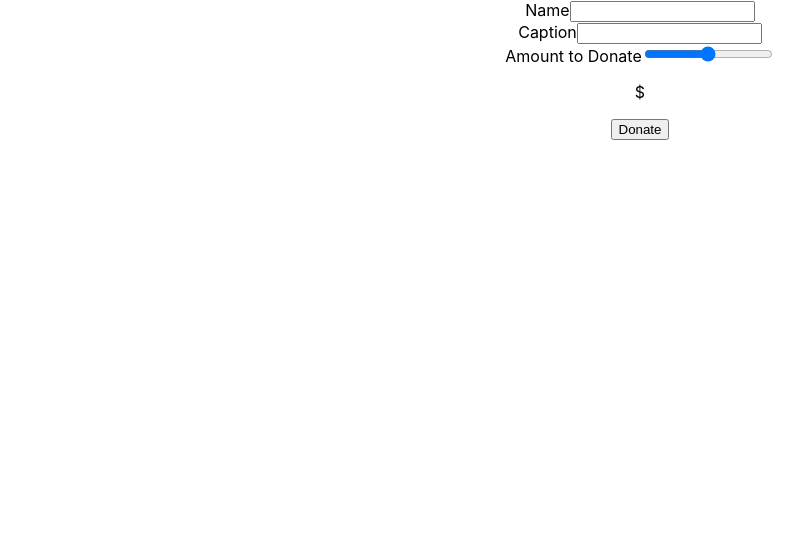
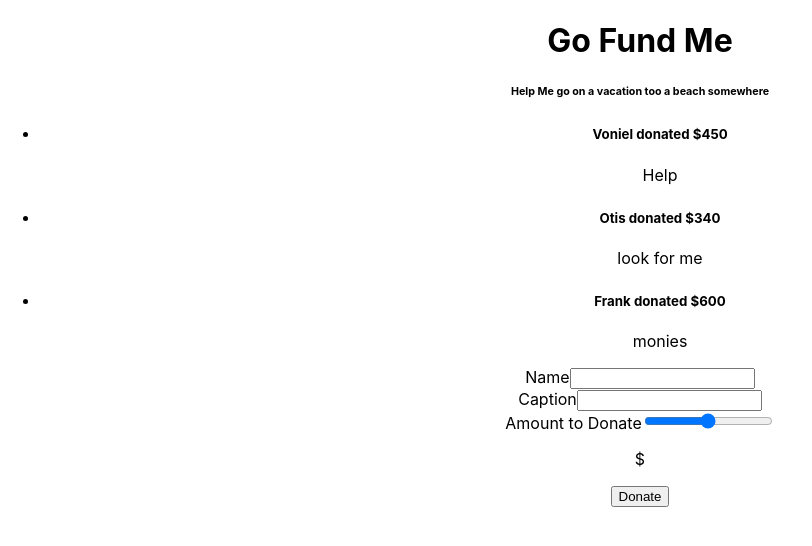
Before and after one commit to vonbarown/Pursuit-Core-Web-Props-Lab, a React (Create React App) app in the folder go-fund-me/: page / in a window 1280 px wide. Shown: the top 546 px of the page, without its empty margins (0-812 px from the left). Built offline with nearby package versions, Linux system fonts and the light colour scheme.

Commit message:
adding functionality to the form

```diff
--- a/go-fund-me/src/App.js
+++ b/go-fund-me/src/App.js
@@ -1,15 +1,63 @@
 import React from 'react';
 import './App.css';
 import Form from './components/donationForm'
+import Banner from './components/topBar'
+import Donors from './components/donators'
 
 class App extends React.Component {
 
+  constructor() {
+    super();
+    this.state = {
+      donors: [
+        { name: 'Voniel', amount: 450, blurb: 'Help' },
+        { name: 'Otis', amount: 340, blurb: 'look for me' },
+        { name: 'Frank', amount: 600, blurb: 'monies' }
+      ],
+      name: '',
+      amount: 0,
+      blurb: ''
 
+    }
+
+    this.handleChange = (event) => {
+      const value = event.target.value;
+      this.setState({
+        ...this.prevState,
+        [event.target.name]: value
+      })
+    }
+
+  }
+
+
+
+
+
+  //render the information to the screen
   render() {
+    let { donors } = this.state
+
+    console.log(this.state);
+
+    const listItems = donors.map(el => {
+      return (
+        <Donors
+          key={el.name}
+          name={el.name}
+          amount={el.amount}
+          blurb={el.blurb}
+
+        />
+      )
+    })
+
     return (
       <div className="App">
 
-        <Form />
+        <Banner />
+        <ul>{listItems}</ul>
+        <Form handleChange={this.handleChange} handleBlurb={this.handleBlurb} handleAmount={this.handleAmount} />
 
       </div>
     );
--- a/go-fund-me/src/components/donationForm.jsx
+++ b/go-fund-me/src/components/donationForm.jsx
@@ -1,32 +1,25 @@
 import React from 'react'
+
 
 const Form = (props) => {
 
     const handleSubmit = (event) => event.preventDefault();
-    // const handleInputChange = (event) => {
-    //     const id = event.target.id;
-    //     const value = event.target.value
-    //     props.handleInput(id, value)
-    // }
 
-    // const handleAddDonation = () => {
-    //     props.submitForm()
-    // }
 
     return (
         <form onSubmit={handleSubmit}>
             <div className="donation-name">
                 <div className='donatorName'>
                     <label htmlFor='name'>Name</label>
-                    <input type="text" id="name" value={props.name} />
+                    <input type="text" id="name" name='name' value={props.name} onChange={props.handleChange} />
                 </div>
                 <div className='captionDiv'>
-                    <label htmlFor='caption'>Caption</label>
-                    <input type="text" id="caption" value={props.caption} />
+                    <label htmlFor='blurb'>Caption</label>
+                    <input type="text" id="blurb" name='blurb' value={props.blurb} onChange={props.handleChange} />
                 </div>
                 <div className='submitDiv'>
                     <label htmlFor='amountInput'>Amount to Donate</label>
-                    <input type="range" name='monies' id="amount" min="5" max="1000" value={props.amount} />
+                    <input type="range" name='monies' id="amount" min="5" max="1000" value={props.amount} onChange={props.handleChange} />
                     <div className="submit-button">
                         <p className='amount'>$ {props.amount}</p>
                         <button type="button" className="donate button">Donate</button>
--- a/go-fund-me/src/components/donators.jsx
+++ b/go-fund-me/src/components/donators.jsx
@@ -1,14 +1,14 @@
 import React from 'react';
 
-const Donations = (props) => {
+const Donors = (props) => {
     return (
-        <li className='donation-list'>
+        <li className='donor-list'>
             <div className='donor'>
                 <h5 className='names'>{props.name} donated ${props.amount}</h5>
-                {props.blurb}
+                <p>{props.blurb}</p>
             </div>
         </li>
     )
 }
 
-export default Donations;
+export default Donors;
--- /dev/null
+++ b/go-fund-me/src/components/topBar.jsx
@@ -0,0 +1,19 @@
+import React from 'react'
+
+class Banner extends React.Component {
+
+    render() {
+        return (
+            <div className='topBar'>
+                <header>
+                    <h1>Go Fund Me</h1>
+                    <h6>Help Me go on a vacation too a beach somewhere</h6>
+                </header>
+            </div>
+        )
+    }
+
+}
+
+
+export default Banner;
```
Also changed, not shown: go-fund-me/src/components/progressBar.jsx (added).
